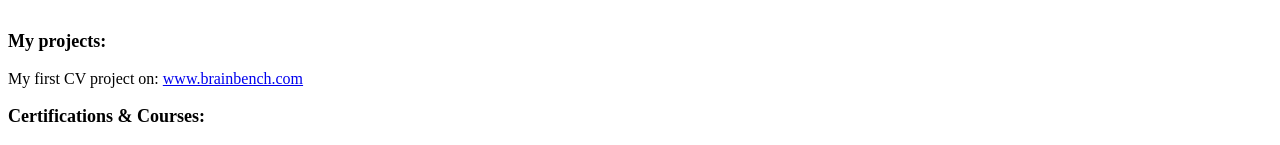
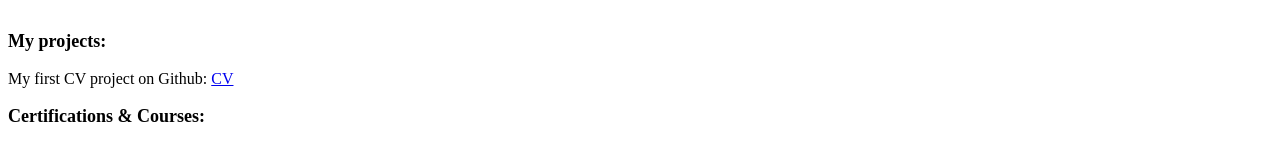
Before and after one commit to balabasnia/rsschool-cv, a plain HTML site: page index.html in a window 1280 px wide. Shown: the part 1576-1721 px from the top of the page. Drawn offline with Linux system fonts and the light colour scheme.

Commit message:
fix: correct link to my first CV project

```diff
--- a/index.html
+++ b/index.html
@@ -96,7 +96,7 @@
     </code></pre>
 
     <h3 id="my-projects">My projects:</h3>
-        My first CV project on: <a href="http://www.brainbench.com">www.brainbench.com</a>
+        My first CV project on Github: <a href="https://balabasnia.github.io/rsschool-cv/">CV</a>
     <h3 id="certifications--courses">Certifications &amp; Courses:</h3>
     <ul>
         <li>CISCO CCNA-1 (Introduction to Networks), Belarusian State Academy of Communications, Minsk (2021)</li>
```
